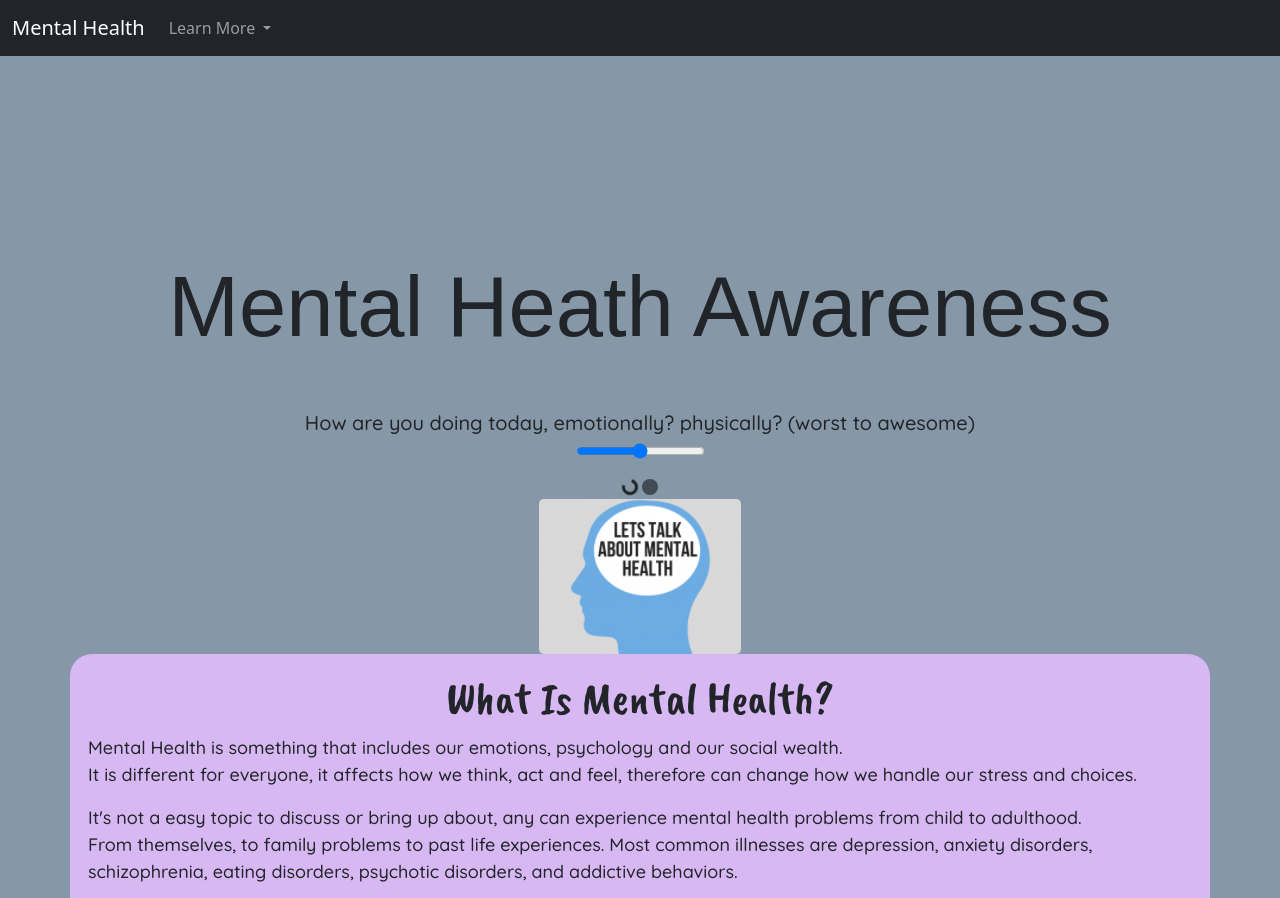
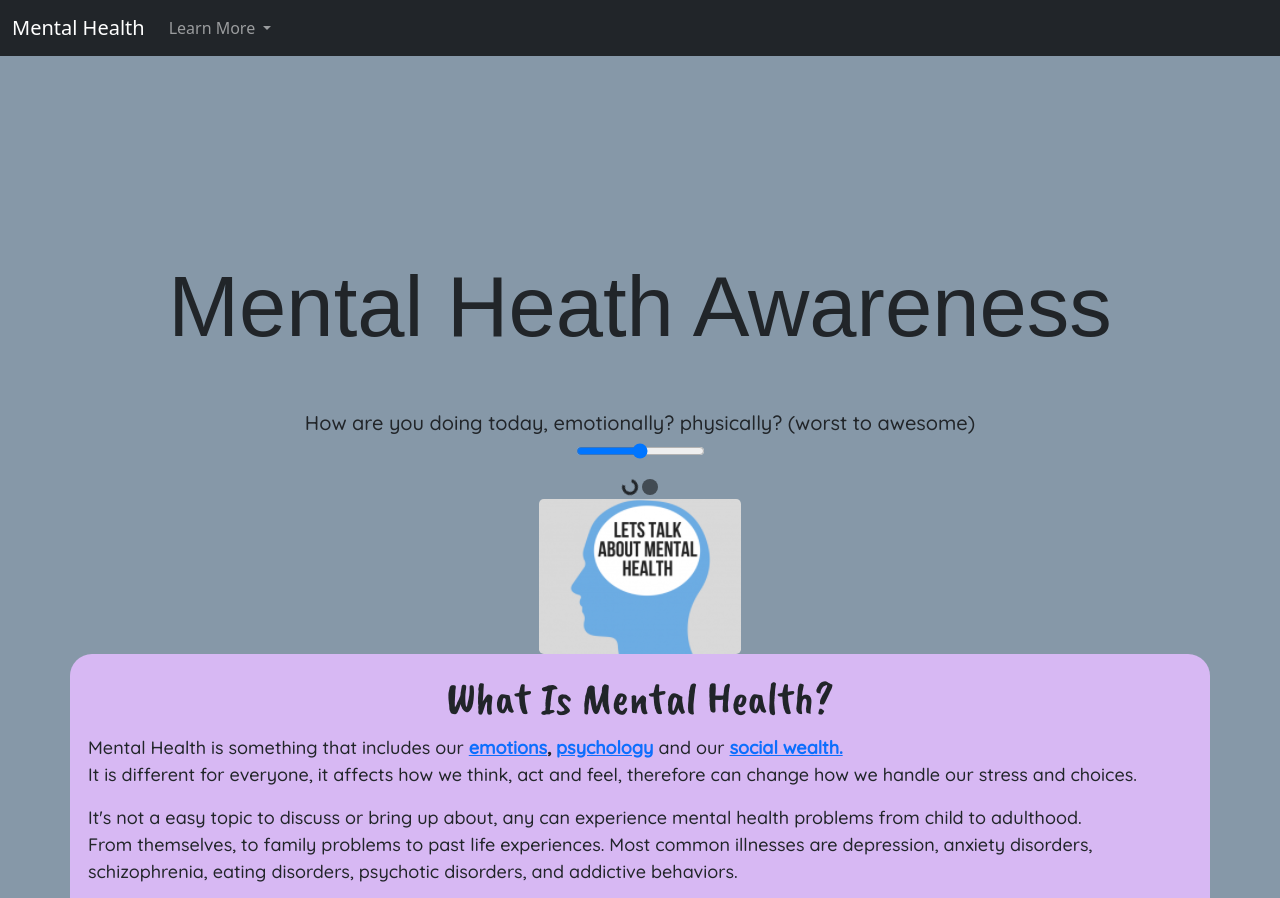
Before and after one commit to yukiz3256/mental-health, a plain HTML site: page index.html in a window 1280 px wide. Shown: the top 898 px of the page. Drawn offline with nearby package versions, Linux system fonts and the light colour scheme; a script that the page names is missing; a web font is replaced by a local one.

Commit message:
finalfinals

```diff
--- a/index.html
+++ b/index.html
@@ -123,8 +123,8 @@
 
 <center><h2>What Is Mental Health?</h2></center>
 
-  <h11>Mental Health is something that includes our emotions, psychology and
-our social wealth.
+  <h11>Mental Health is something that includes our <B><a href= "https://www.verywellmind.com/what-are-emotions-2795178"> emotions</a>, <a href="https://www.simplypsychology.org/whatispsychology.html" >psychology</a> </B> and
+our <b><a href= "https://www.ncbi.nlm.nih.gov/pmc/articles/PMC1950124/">social wealth.</a></b>
 <p> It is different for everyone, it affects how we
 think, act and feel, therefore can change how we handle our
 stress and choices.</p> It's not a easy topic to discuss or bring up about,
@@ -285,11 +285,12 @@ With a voice changer and app that only allows teens to download , it’ll make
 many of people out there feel more comfortable and not so afraid.</p>  </h11>
 
 <div class="d-flex position-relative">
-  <img src="cover.png" class="flex-shrink-0 me-3">
+
   <div>
-   <b><h15 class="mt-0">THANK YOU!</h15></b>
+  <b><h15 class="mt-0">THANK YOU!</h15></b>
     <h11> <p> For More Imformation: </p> </h11>
      <h6>
+
    <a href="https://docs.google.com/presentation/d/1vnQwdM8jSKn-eZARlEvUd2YGkDhgAsQKuPjBdMRKhbw/edit#slide=id.gdfc54642db_0_87">My Presentation</a>
     <p> </p>
 
@@ -301,6 +302,7 @@ many of people out there feel more comfortable and not so afraid.</p>  </h11>
  <p></p>
  <a href= " https://www.mentalhealth.gov/talk/friends-family-members"> How You Can Help Someone </a>
  </h6>
+
   </div>
 </div>
         <script src="https://cdn.jsdelivr.net/npm/bootstrap@5.0.1/dist/js/bootstrap.bundle.min.js"></script>
```
